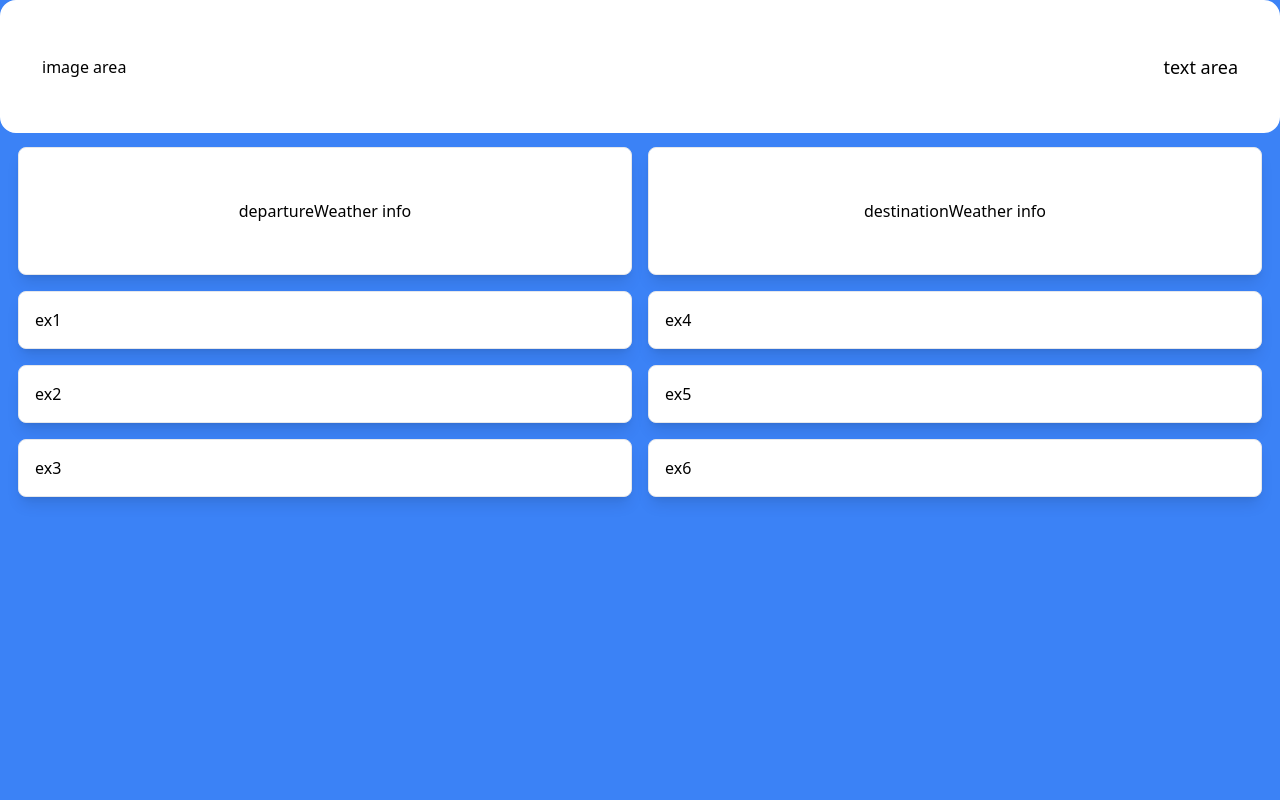
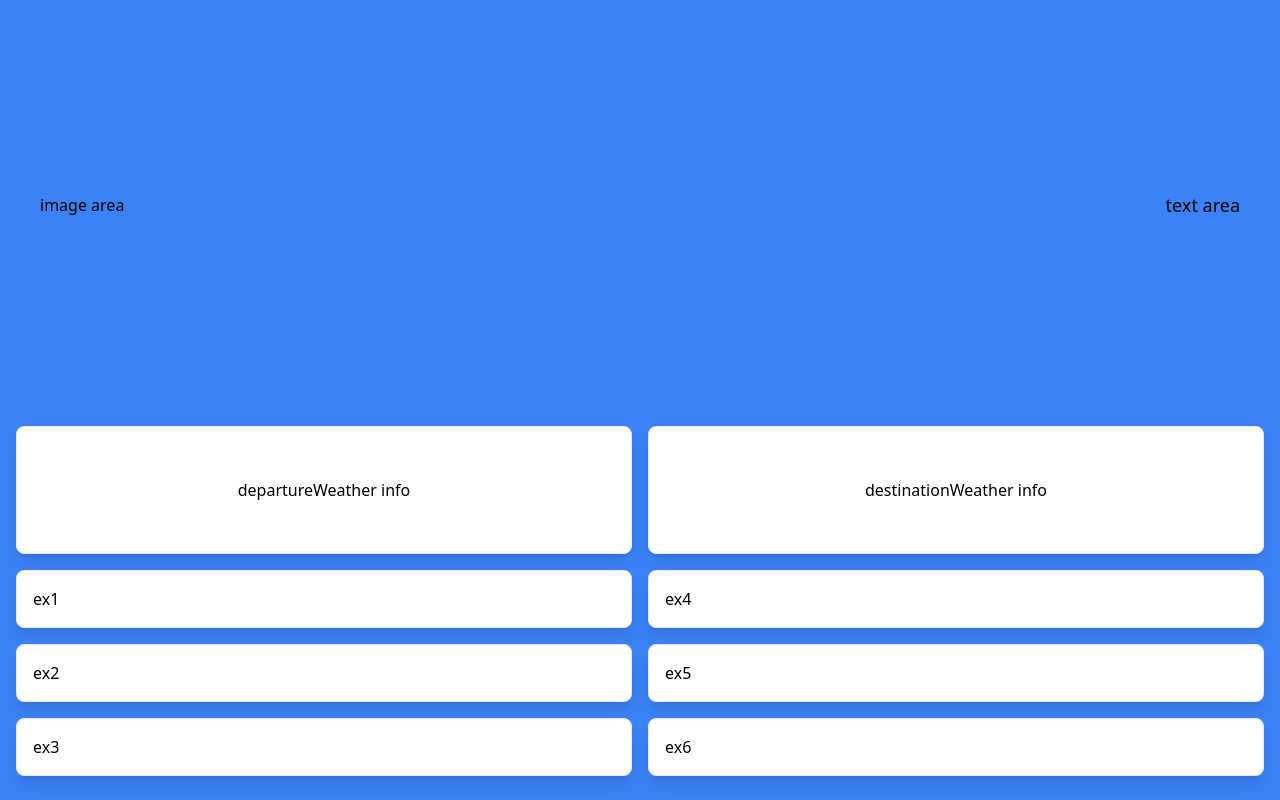
Before and after one commit to KoDongUk/should-i-bring-an-umbrella, a Next.js app: page / in a window 1280 px wide. Built offline with nearby package versions, Linux system fonts and the light colour scheme.

Commit message:
style: root page.tsx 스타일 수정

```diff
--- a/src/app/page.tsx
+++ b/src/app/page.tsx
@@ -4,8 +4,8 @@ import { NarrowWeatherCard } from "@/components/narrow-weather-card";
 
 export default function Home() {
   return (
-    <div className="h-screen flex flex-col bg-blue-500">
-      <div className="w-full h-1/6 rounded-2xl border-2 border-white bg-white">
+    <div className="h-screen flex flex-col bg-blue-500 overflow-auto border-white">
+      <div className="">
         <WideWeatherCard />
         <QuadRangleWeatherCard />
         <NarrowWeatherCard />
```
